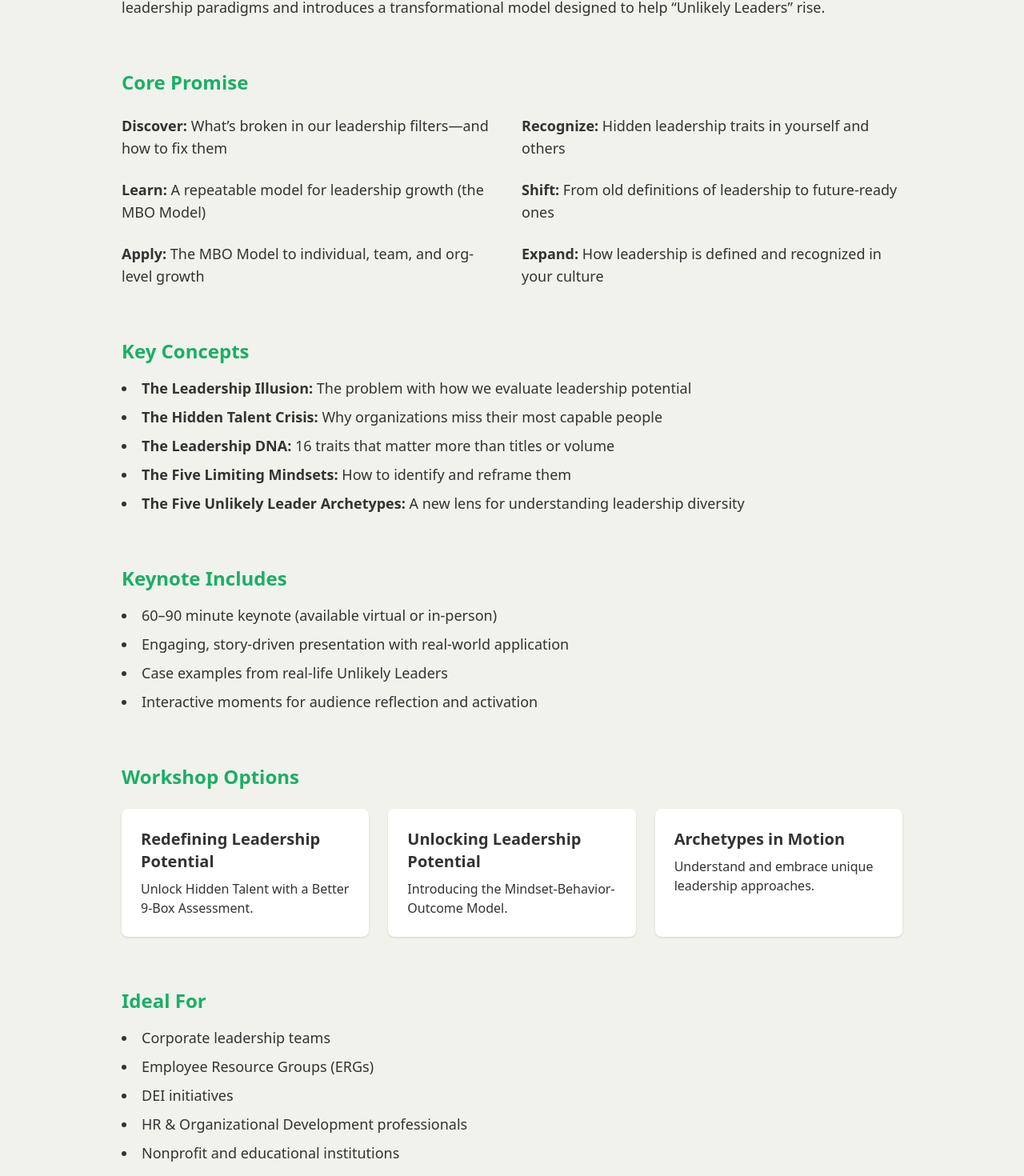
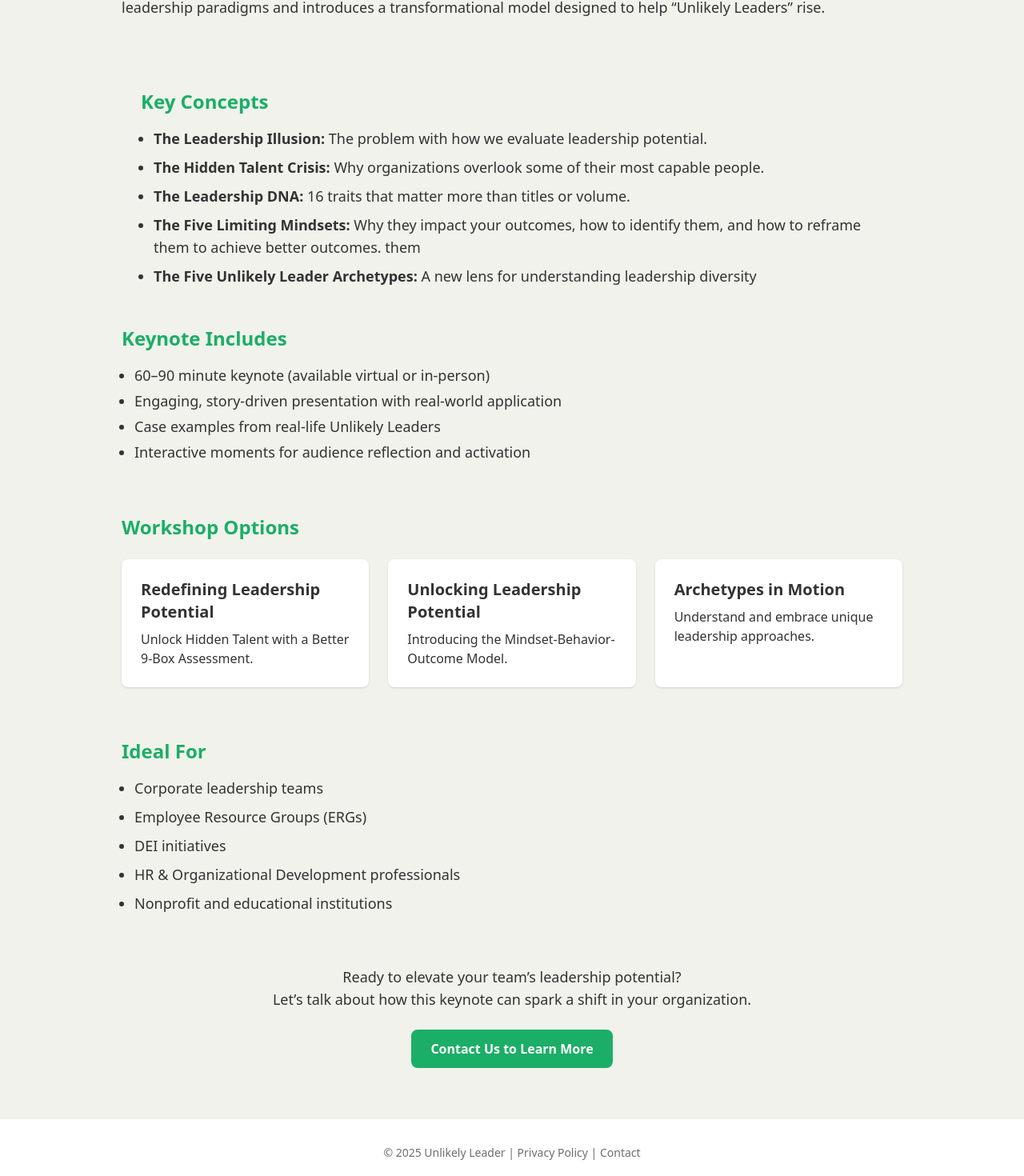
Before and after one commit to dowlingmi01/unlikelyleader, a Next.js app: page /keynotes in a window 1280 px wide. Shown: the part 509-1979 px from the top of the page at 80% size. Built offline with nearby package versions, Linux system fonts and the light colour scheme.

Commit message:
review Core Promise section

```diff
--- a/pages/keynotes.tsx
+++ b/pages/keynotes.tsx
@@ -35,37 +35,41 @@ export default function KeynotesPage() {
           </p>
         </section>
 
-        <section className="mb-16">
+{/*        <section className="mb-16">
           <h2 className="text-2xl font-semibold text-[#1bae67] mb-6">Core Promise</h2>
           <ul className="grid grid-cols-1 md:grid-cols-2 gap-6 text-lg">
-            <li><strong>Discover:</strong> What’s broken in our leadership filters—and how to fix them</li>
-            <li><strong>Recognize:</strong> Hidden leadership traits in yourself and others</li>
+            <li><strong>Discover:</strong> What’s broken in how we evaluate leadership potential, why we miss the mark, and how to fix them</li>
+            <li><strong>Uncover:</strong> Hidden leadership traits in yourself and others</li>
             <li><strong>Learn:</strong> A repeatable model for leadership growth (the MBO Model)</li>
             <li><strong>Shift:</strong> From old definitions of leadership to future-ready ones</li>
             <li><strong>Apply:</strong> The MBO Model to individual, team, and org-level growth</li>
             <li><strong>Expand:</strong> How leadership is defined and recognized in your culture</li>
           </ul>
         </section>
-
-        <section className="mb-16">
+*/}
+        <section className="mb-6 py-6 px-6">
           <h2 className="text-2xl font-semibold text-[#1bae67] mb-4">Key Concepts</h2>
-          <ul className="list-disc list-inside space-y-2 text-lg">
-            <li><strong>The Leadership Illusion:</strong> The problem with how we evaluate leadership potential</li>
-            <li><strong>The Hidden Talent Crisis:</strong> Why organizations miss their most capable people</li>
-            <li><strong>The Leadership DNA:</strong> 16 traits that matter more than titles or volume</li>
-            <li><strong>The Five Limiting Mindsets:</strong> How to identify and reframe them</li>
+          <div className="pl-4">
+          <ul className="list-disc list-outside space-y-2 text-lg">
+            <li><strong>The Leadership Illusion:</strong> The problem with how we evaluate leadership potential.</li>
+            <li><strong>The Hidden Talent Crisis:</strong> Why organizations overlook some of their most capable people.</li>
+            <li><strong>The Leadership DNA:</strong> 16 traits that matter more than titles or volume.</li>
+            <li><strong>The Five Limiting Mindsets:</strong> Why they impact your outcomes, how to identify them, and how to reframe them to achieve better outcomes. them</li>
             <li><strong>The Five Unlikely Leader Archetypes:</strong> A new lens for understanding leadership diversity</li>
           </ul>
+          </div>
         </section>
 
         <section className="mb-16">
           <h2 className="text-2xl font-semibold text-[#1bae67] mb-4">Keynote Includes</h2>
-          <ul className="list-disc list-inside space-y-2 text-lg">
+          <div className="pl-4">
+          <ul className="list-disc list-outside space-y-1 text-lg">
             <li>60–90 minute keynote (available virtual or in-person)</li>
             <li>Engaging, story-driven presentation with real-world application</li>
             <li>Case examples from real-life Unlikely Leaders</li>
             <li>Interactive moments for audience reflection and activation</li>
           </ul>
+          </div>
         </section>
 
         <section className="mb-16">
@@ -88,17 +92,19 @@ export default function KeynotesPage() {
 
         <section className="mb-16">
           <h2 className="text-2xl font-semibold text-[#1bae67] mb-4">Ideal For</h2>
-          <ul className="list-disc list-inside space-y-2 text-lg">
+          <div className="pl-4">
+          <ul className="list-disc list-outside space-y-2 text-lg">
             <li>Corporate leadership teams</li>
             <li>Employee Resource Groups (ERGs)</li>
             <li>DEI initiatives</li>
             <li>HR & Organizational Development professionals</li>
             <li>Nonprofit and educational institutions</li>
           </ul>
+          </div>
         </section>
 
         <section className="text-center mt-12">
-          <p className="text-xl mb-6">
+          <p className="text-lg mb-6">
             Ready to elevate your team’s leadership potential?<br />
             Let’s talk about how this keynote can spark a shift in your organization.
           </p>
```
